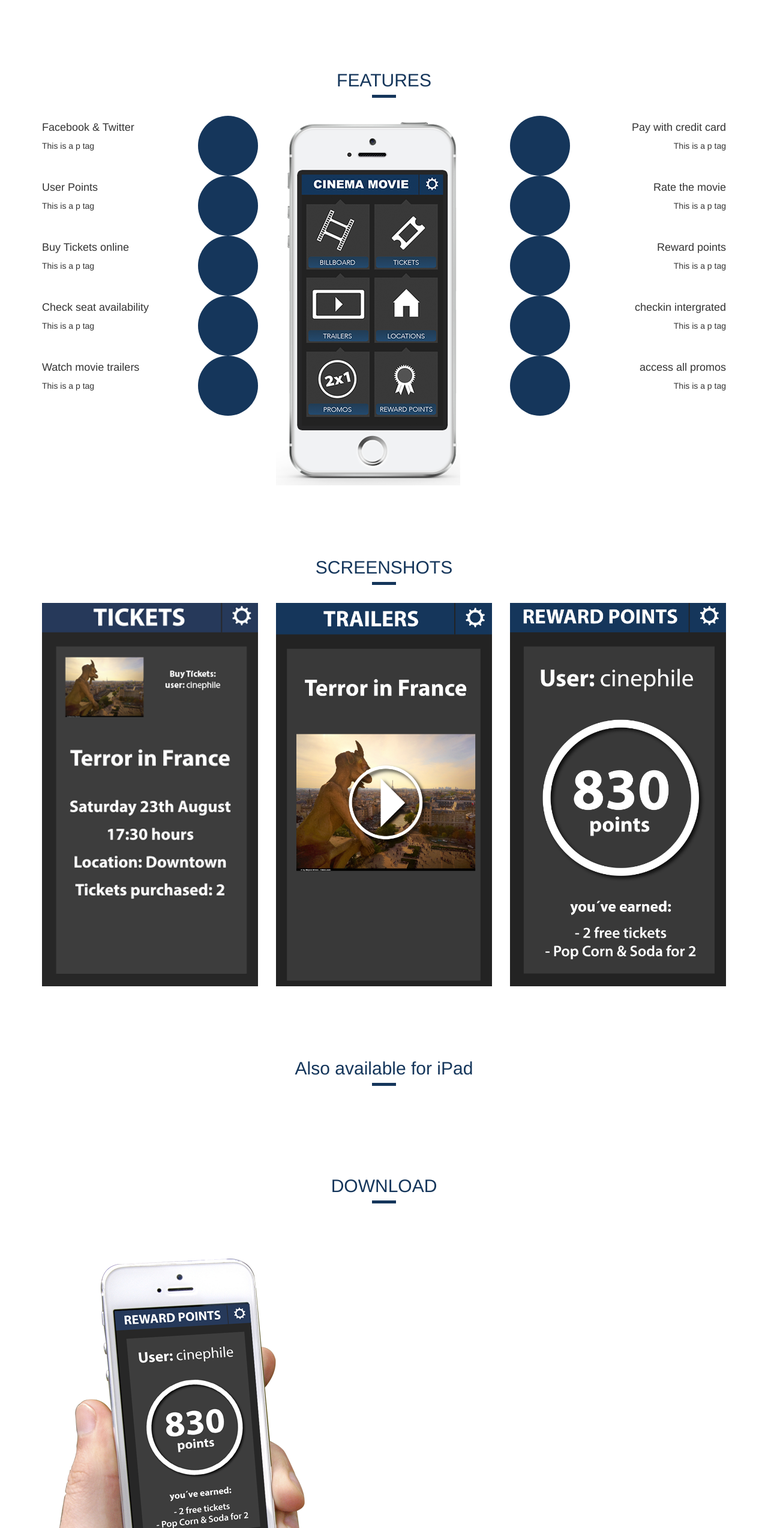
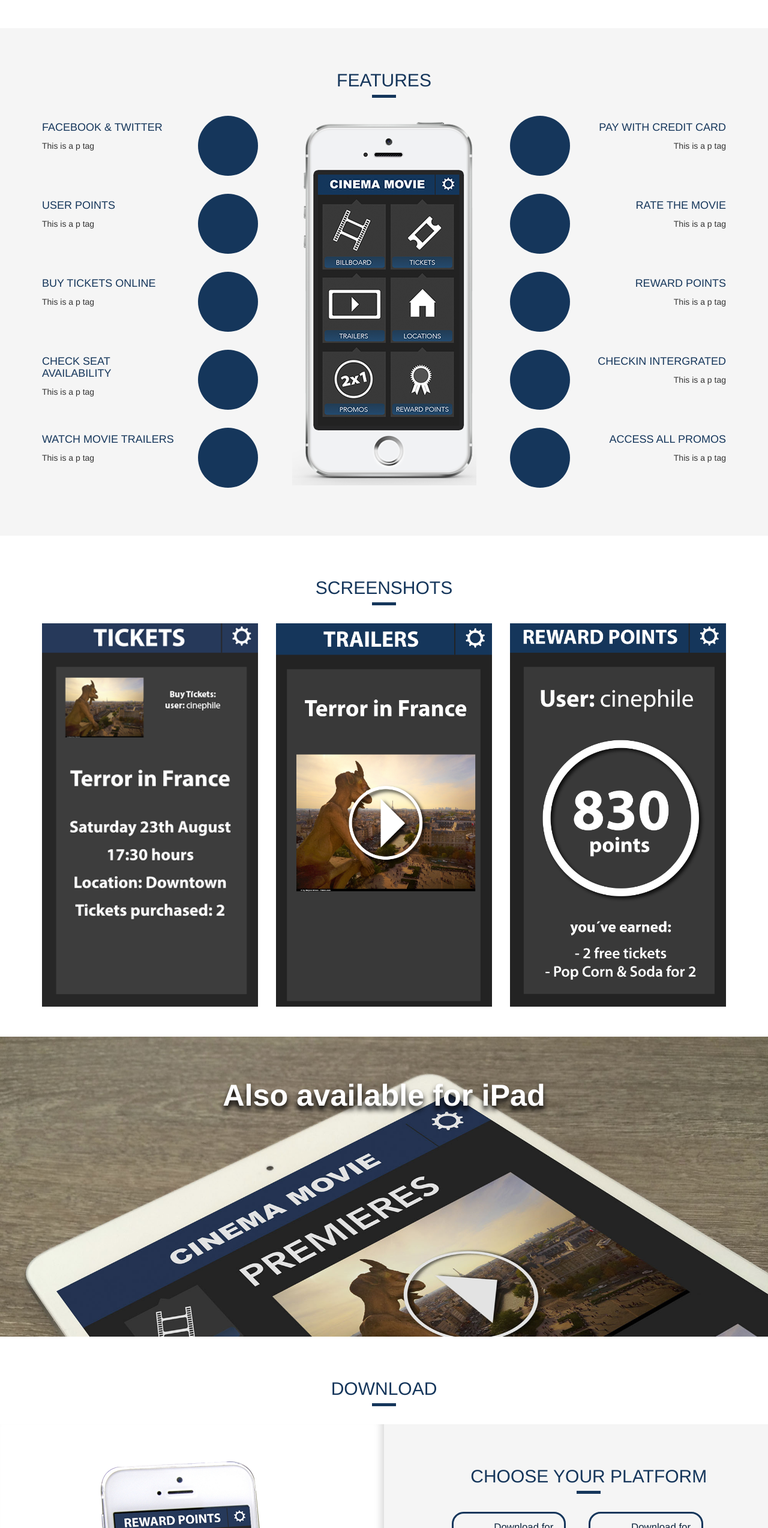
Before and after one commit to titoesteves/bootstrap_practice, a plain HTML site: page index.html in a window 1280 px wide. Shown: the part 1112-3659 px from the top of the page at 60% size. Drawn offline with Linux system fonts and the light colour scheme.

Commit message:
added custom css for download and features section

```diff
--- a/css/main.css
+++ b/css/main.css
@@ -105,6 +105,11 @@ h2, h3 {
     margin-bottom: 30px;
 }
 
+h4 {
+    color: #15365b;
+    text-transform: uppercase;
+}
+
 h2:after, h3:after {
     content: "";
     height: 5px;
@@ -128,6 +133,92 @@ h2:after, h3:after {
 #about .blue-circle{
     width: 50%;
     padding-bottom: 50%;
+}
+
+section#features {
+    background-color: #f5f5f5;
+}
+
+.item-feature {
+    margin-bottom: 30px;
+}
+
+.modal-body {
+    text-align: center;
+}
+
+section#parallax {
+    height: 500px;
+    background-image: url(../img/ipadApp.jpg);
+    background-repeat: no-repeat;
+    background-attachment: fixed;
+    background-size: cover;
+}
+
+h2.parallax {
+    font-size: 3.6em;
+    color: #fff;
+    font-weight: 700;
+    text-shadow: 0px 7px 8px black;
+    -moz-text-shadow: 0px 7px 8px black;
+    -webkit-text-shadow: 0px 7px 8px black;
+}
+
+h2.parallax:after {
+    display: none;
+}
+
+section#download {
+    padding-bottom: 0;
+}
+
+section#download .content-downloads{
+    height: 700px;
+    position: relative;
+}
+
+section#download div.phone {
+    position: relative;
+    width: 50%;
+    float: left;
+    height: 100%;
+    box-shadow: inset -7px -7px 12px -2px rgba(0,0,0,.15);
+    -mox-box-shadow: inset -7px -7px 12px -2px rgba(0,0,0,.15);
+    -webkit-box-shadow: inset -7px -7px 12px -2px rgba(0,0,0,.15);
+}
+
+section#download div.phone img{
+    position: absolute;
+    bottom: 0;
+}
+
+section#download .downloads-empty {
+    width: 50%;
+    background-color: #f5f5f5;
+    float: right;
+    height: 100%;
+    z-index: 2;
+    background-image: url(../img/downloadAppBG.png);
+    background-repeat: no-repeat;
+    background-position: bottom right;
+}
+
+section#download .download {
+    position: absolute;
+    left: 0;
+    right: 0;
+    margin-left: 0 auto;
+    top: 50px;
+}
+
+section#download .platforms > div{
+    border-radius: 20px;
+    border: 3px solid #15365b;
+    padding: 11px 0;
+    font-size: 1.2em;
+    position: relative;
+    padding-left: 50px;
+    color: #0c243d;
 }
 
 /* ==========================================================================
--- a/index.html
+++ b/index.html
@@ -81,7 +81,7 @@
             </div>
         </div>
     </section>
-    <section id="Features" class="Features">
+    <section id="features" class="features">
         <h2 class="text-center text-uppercase">Features</h2>
         <div class="container">
             <div class="row">
@@ -132,8 +132,8 @@
                         </div>
                     </div>
                 </div>
-                <div class="col-xs-4 features-image">
-                    <img src="img/features.png" class="img-responsive">
+                <div class="col-xs-4 features-image text-center img-responsive">
+                    <img src="img/features.png">
                 </div>
                 <div class="col-xs-4 right-features">
                     <div class="item-feature row">
@@ -225,7 +225,7 @@
                     <img src="img/download.png" class="img-responsive">
                     </div>
                     <div class="downloads-empty"></div>
-                    <div class="container">
+                    <div class="container download">
                         <div class="row">
                             <div class="col-xs-5 col-xs-offset-7">
                                 <h2 class="text-center text-uppercase">Choose your platform</h2>
@@ -233,7 +233,7 @@
                                     <div class="col-xs-5">
                                         Download for <strong>Apple iOS</strong>
                                     </div>
-                                    <div class="col-xs-5">
+                                    <div class="col-xs-5 col-sm-offset-1">
                                         Download for <strong>Android</strong>
                                     </div>
                                 </section>
```
